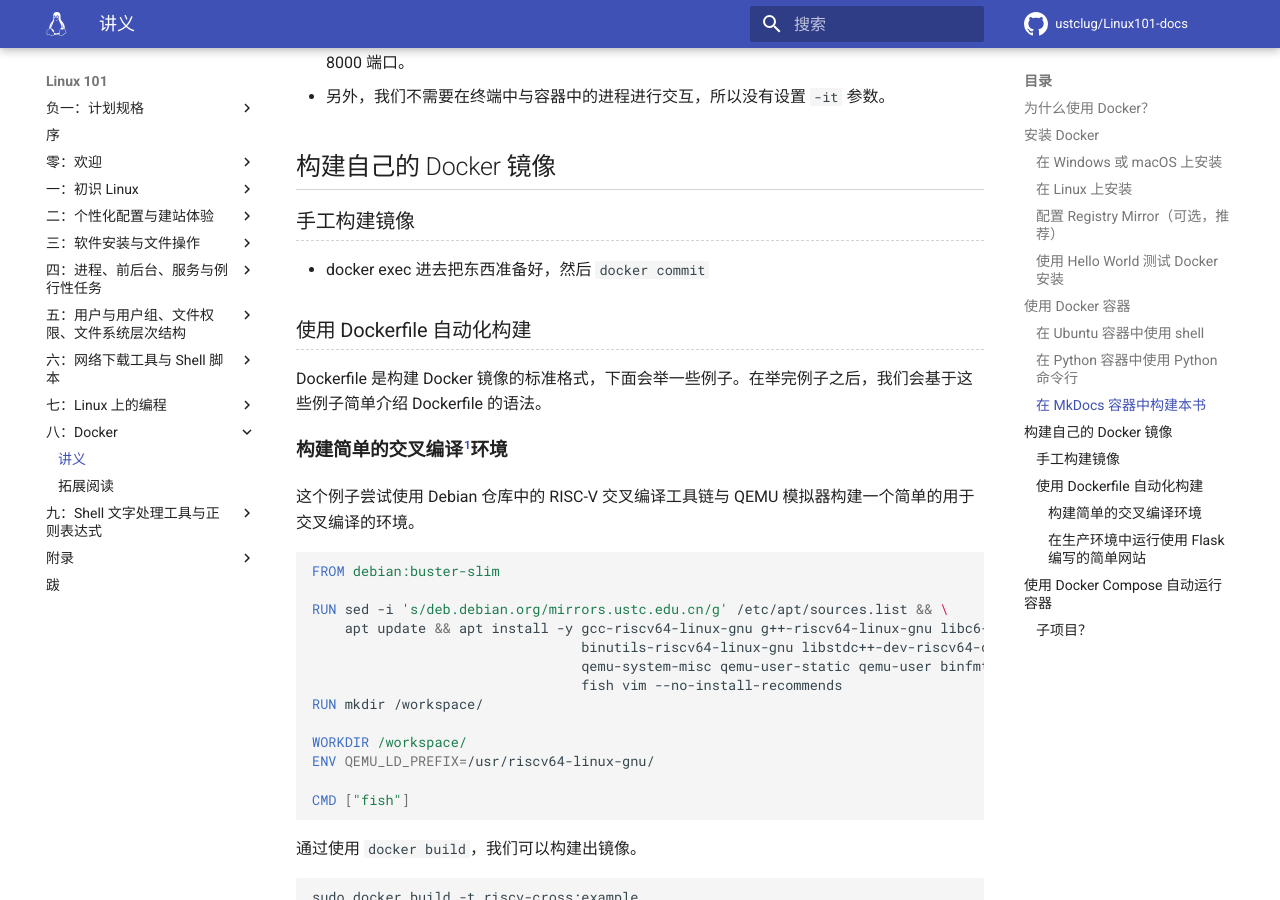
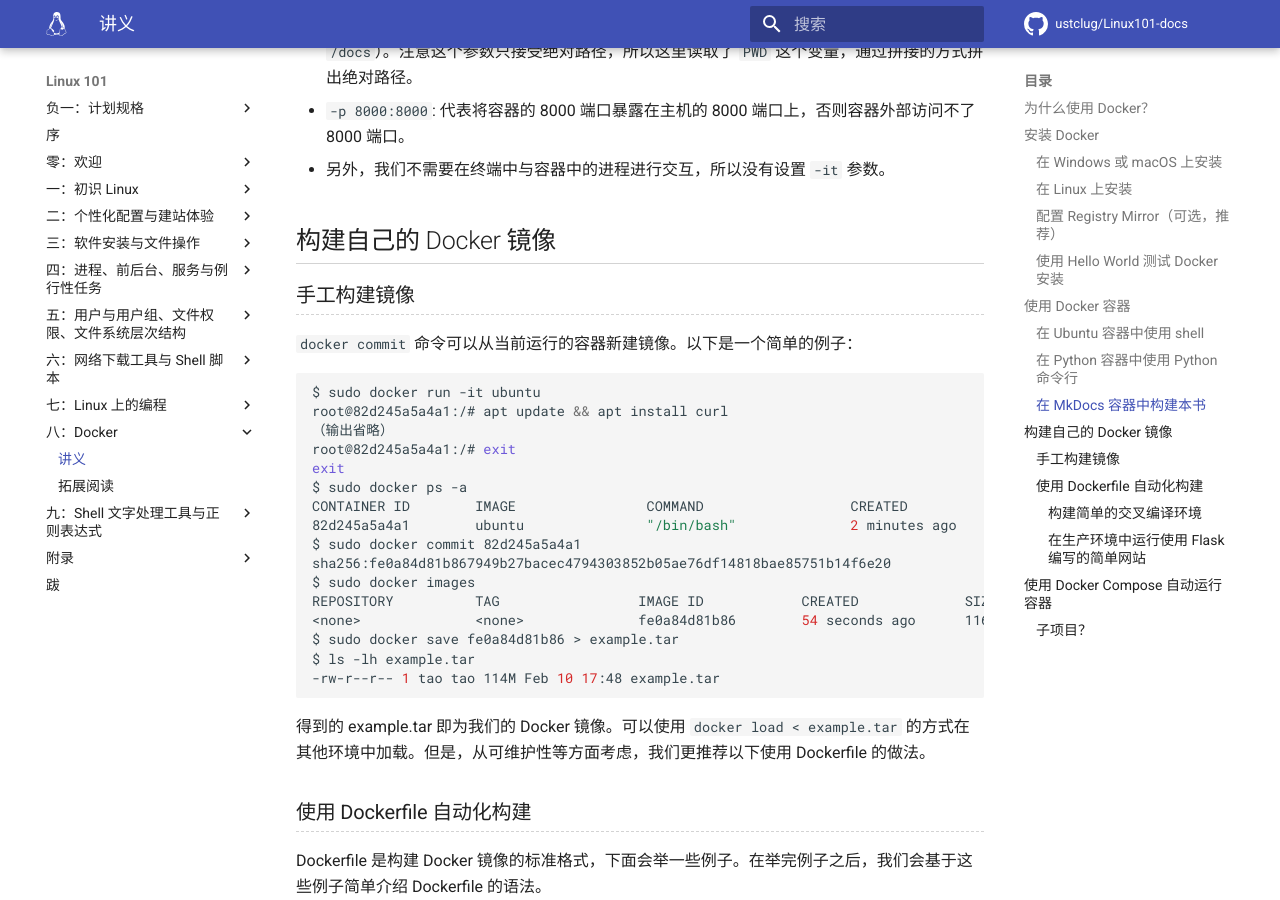
Before and after one commit to ustclug/Linux101-docs, an MkDocs documentation site: the page built from docs/Ch08/index.md, in a window 1280 px wide and 900 px high, scrolled down 5404 px. Built offline with MkDocs 1.6.1 and Material for MkDocs 9.7.7, drawn with Linux system fonts in a browser that asks for light colours; comment, search, counter and statistics services are not loaded; some of the changed text lies outside the part shown.

Commit message:
Ch08: group docker & manually craft docker image

````diff
--- a/docs/Ch08/index.md
+++ b/docs/Ch08/index.md
@@ -52,6 +52,8 @@
     WSL1 在 Windows 上提供了方便的 Linux 环境。但很遗憾，Docker 的核心服务无法在 WSL1 上运行，直接安装是无法使用的。虽然可以把 WSL 中的 Docker 的命令行工具连接到 Docker for Windows 的核心服务上，但是比较麻烦，这里不推荐这样做。
 
     如果你正在使用 WSL2，可以安装 Docker，并且使用 Windows 下的 Docker Desktop 进行管理，详细信息可阅读 [Using Docker in WSL 2](https://code.visualstudio.com/blogs/2020/03/02/docker-in-wsl2)。
+
+在安装完成后，可以将需要使用 Docker 的用户加入 `docker` 用户组。**注意：`docker` 用户组中的用户拥有与 root 等效的权限。**
 
 ### 配置 Registry Mirror（可选，推荐） {#setup-registry-mirror}
 
@@ -201,7 +203,28 @@
 
 ### 手工构建镜像 {#build-manually}
 
-- docker exec 进去把东西准备好，然后 `docker commit`
+`docker commit` 命令可以从当前运行的容器新建镜像。以下是一个简单的例子：
+
+```shell
+$ sudo docker run -it ubuntu
+root@82d245a5a4a1:/# apt update && apt install curl
+（输出省略）
+root@82d245a5a4a1:/# exit
+exit
+$ sudo docker ps -a
+CONTAINER ID        IMAGE                COMMAND                  CREATED             STATUS                      PORTS               NAMES
+82d245a5a4a1        ubuntu               "/bin/bash"              2 minutes ago       Exited (0) 23 seconds ago                       laughing_elgamal
+$ sudo docker commit 82d245a5a4a1
+sha256:fe0a84d81b867949b27bacec4794303852b05ae76df14818bae85751b14f6e20
+$ sudo docker images
+REPOSITORY          TAG                 IMAGE ID            CREATED             SIZE
+<none>              <none>              fe0a84d81b86        54 seconds ago      116MB
+$ sudo docker save fe0a84d81b86 > example.tar
+$ ls -lh example.tar
+-rw-r--r-- 1 tao tao 114M Feb 10 17:48 example.tar
+```
+
+得到的 example.tar 即为我们的 Docker 镜像。可以使用 `docker load < example.tar` 的方式在其他环境中加载。但是，从可维护性等方面考虑，我们更推荐以下使用 Dockerfile 的做法。
 
 ### 使用 Dockerfile 自动化构建 {#build-with-dockerfile}
 
````
